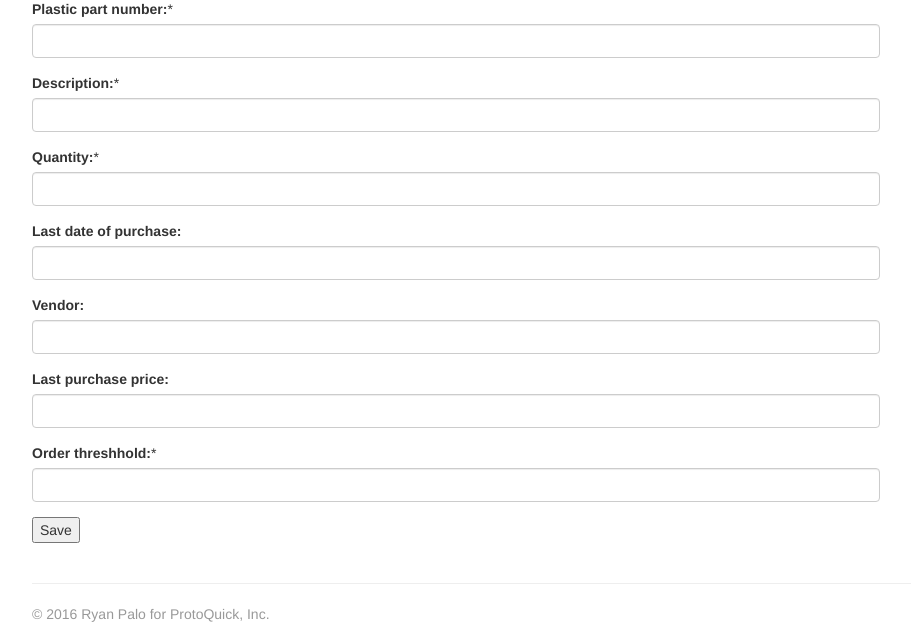
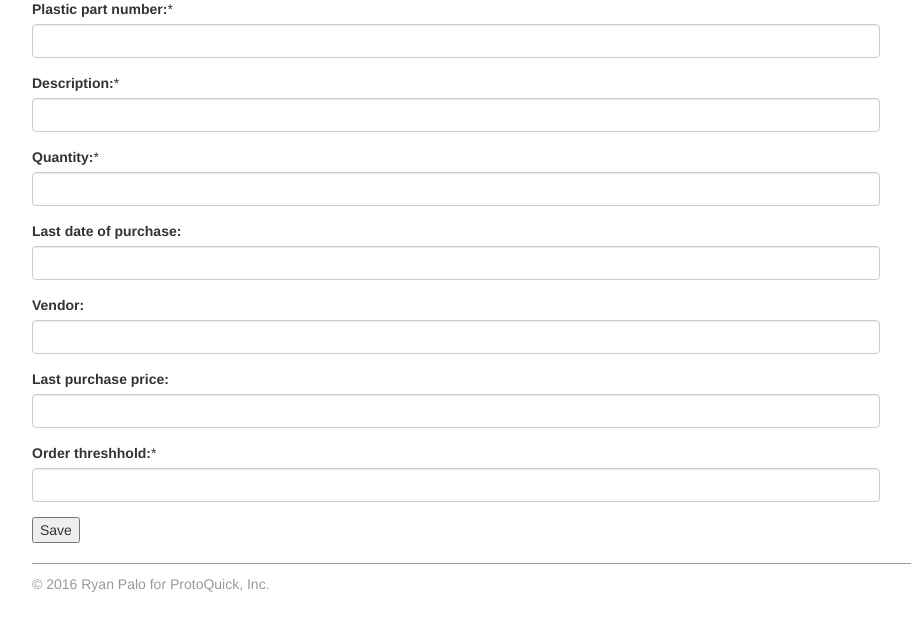
Before and after one commit to rpalo/pq-portal, a Django app: page /inventory/add/ in a window 1280 px wide; the page is wider, and only the part inside the window is pictured. Shown: the part 239-873 px from the top of that part, without its empty margins (38-949 px from the left). After the commit the page ends 831 px from the top of that part, so only its background shows below. Run offline with Django 3.2, Linux system fonts and the light colour scheme; some libraries are stand-ins or nearby versions.

Commit message:
Styling fixes.  Sticky footer.  Pointer <a> mouseover

```diff
--- a/inventory/static/inventory/css/custom.css
+++ b/inventory/static/inventory/css/custom.css
@@ -19,8 +19,9 @@ nav ul li {
 	font-size: 5em;
 }
 
-.grey {
+#footer-text {
 	color: #999;
+	padding-top: 10px;
 }
 
 .log-subtable {
@@ -48,3 +49,23 @@ a.btn:hover {
 a.deleter {
 	cursor: pointer;
 }
+
+/* Sticky footer styles */
+html {
+	position: relative;
+	min-height: 100%;
+}
+
+body {
+	/* Adjust by footer height */
+	margin-bottom: 40px;
+}
+
+footer {
+	position: absolute;
+	bottom: 0;
+	width: 100%;
+	/* Set fixed height */
+	height: 40px;
+	border-top: #999 solid 1px;
+}
--- a/inventory/templates/inventory/footer.html
+++ b/inventory/templates/inventory/footer.html
@@ -1,4 +1,3 @@
 <footer>
-  <hr />
-  <p class="grey">&copy; 2016 Ryan Palo for ProtoQuick, Inc.</p>
+  <p id="footer-text">&copy; 2016 Ryan Palo for ProtoQuick, Inc.</p>
 </footer>
--- a/inventory/templates/inventory/index.html
+++ b/inventory/templates/inventory/index.html
@@ -22,7 +22,7 @@
         <td>{{ plastic.description }}</td>
         <td>{{ plastic.quantity }}</td>
         <td>{{ plastic.vendor }}</td>
-        <td><a data-href="{% url 'delete' plastic.pk %}" data-toggle="modal" data-target="#confirm-delete"><span class="glyphicon glyphicon-remove"></span></a></td>
+        <td><a class="deleter" data-href="{% url 'delete' plastic.pk %}" data-toggle="modal" data-target="#confirm-delete"><span class="glyphicon glyphicon-remove"></span></a></td>
       </tr>
     {% endfor %}
   </table>
--- a/inventory/templates/inventory/plastic-form.html
+++ b/inventory/templates/inventory/plastic-form.html
@@ -8,7 +8,13 @@
 {% block body %}
   <div class="row">
     <div class="col-md-9 main">
-      <h2>{% if plastic %}{{ plastic.number }}{% else %}New Plastic{% endif %}</h2>
+      <h2{% if plastic and plastic.needs_ordered %} class="text-danger"{% endif %}>
+        {% if plastic %}
+          {{ plastic.number }}
+        {% else %}
+          New Plastic
+        {% endif %}
+      </h2>
       {% include 'inventory/form-errors.html' %}
       <form action="{% if plastic %}{{ plastic.get_absolute_url }}{% else %}{% url 'add' %}{% endif %}" method="post">
         {% csrf_token %}
--- a/inventory/views.py
+++ b/inventory/views.py
@@ -117,4 +117,5 @@ def deleteLog(request, id):
         log.delete()
     except ProtectedError:
         messages.error("Could not delete this log.  It may have children that depend on it.")
-    return HttpResponseRedirect('/inventory/logs')
+    target = request.META.get('HTTP_REFERER', '/inventory/')
+    return HttpResponseRedirect(target)
```
